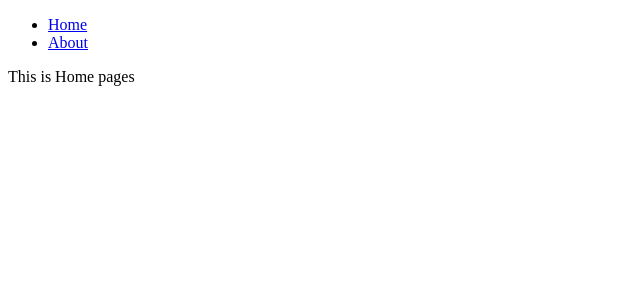
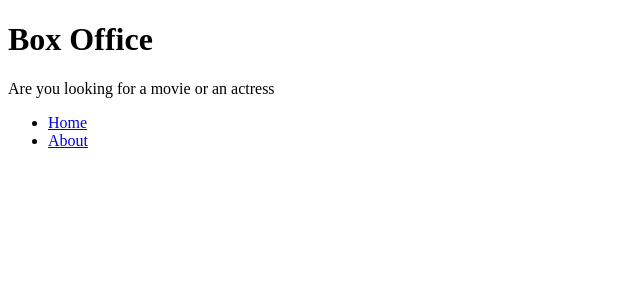
Before and after one commit to Dhalisuman001/box-office, a React (Create React App) app: page / in a window 1280 px wide. Shown: the top 300 px of the page, without its empty margins (0-640 px from the left). Built offline with nearby package versions, Linux system fonts and the light colour scheme.

Commit message:
Main page and title

```diff
--- a/src/App.js
+++ b/src/App.js
@@ -1,21 +1,22 @@
-import React from 'react';
-import { Route, Switch } from 'react-router-dom'
-import Navbar from './components/Navbar';
-import Home from './pages/Home';
-import Starred from './pages/Starred';
+import React from "react";
+import { Route, Switch } from "react-router-dom";
+import Home from "./pages/Home";
+import Starred from "./pages/Starred";
+
 const App = () => {
   return (
-    <div>
-      <Navbar />
-      <Switch>
-
-        <Route path="/" exact    > <Home /></Route>
-        <Route path="/about"     > <Starred /></Route>
-        <Route > Not Found 404 error</Route>
-      </Switch>
-    </div>
-
-  )
-}
+    <Switch>
+      <Route path="/" exact>
+        {" "}
+        <Home />
+      </Route>
+      <Route path="/about">
+        {" "}
+        <Starred />
+      </Route>
+      <Route> Not Found 404 error</Route>
+    </Switch>
+  );
+};
 
 export default App;
--- /dev/null
+++ b/src/components/MainLayout.js
@@ -0,0 +1,15 @@
+import React from "react";
+import Navbar from "./Navbar";
+import Title from "./Title";
+const MainLayout = ({ child }) => {
+  return (
+    <div>
+      <Title title="Box Office" subtitle="Are you looking for a movie or an actress" />
+      <Navbar />
+
+      {child}
+    </div>
+  );
+};
+
+export default MainLayout;
--- /dev/null
+++ b/src/components/Title.js
@@ -0,0 +1,12 @@
+import React from 'react'
+
+const Title = ({ title, subtitle }) => {
+    return (
+        <div>
+            <h1>{title}</h1>
+            <p>{subtitle}</p>
+        </div>
+    )
+}
+
+export default Title
--- a/src/pages/Home.js
+++ b/src/pages/Home.js
@@ -1,8 +1,9 @@
 import React from 'react'
+import MainLayout from '../components/MainLayout'
 
 const Home = () => {
     return (
-        <div> This is Home pages</div>
+        <MainLayout> This is Home pages</MainLayout>
     )
 }
 
--- a/src/pages/Starred.js
+++ b/src/pages/Starred.js
@@ -1,9 +1,8 @@
-import React from 'react'
+import React from "react";
+import MainLayout from "../components/MainLayout";
 
 const Starred = () => {
-    return (
-        <div>this is Starred page</div>
-    )
-}
+  return <MainLayout>this is Starred page</MainLayout>;
+};
 
-export default Starred
+export default Starred;
```
Also changed, not shown: src/components/Navbar.js (+11 -13 lines), src/index.js (+5 -8 lines).
